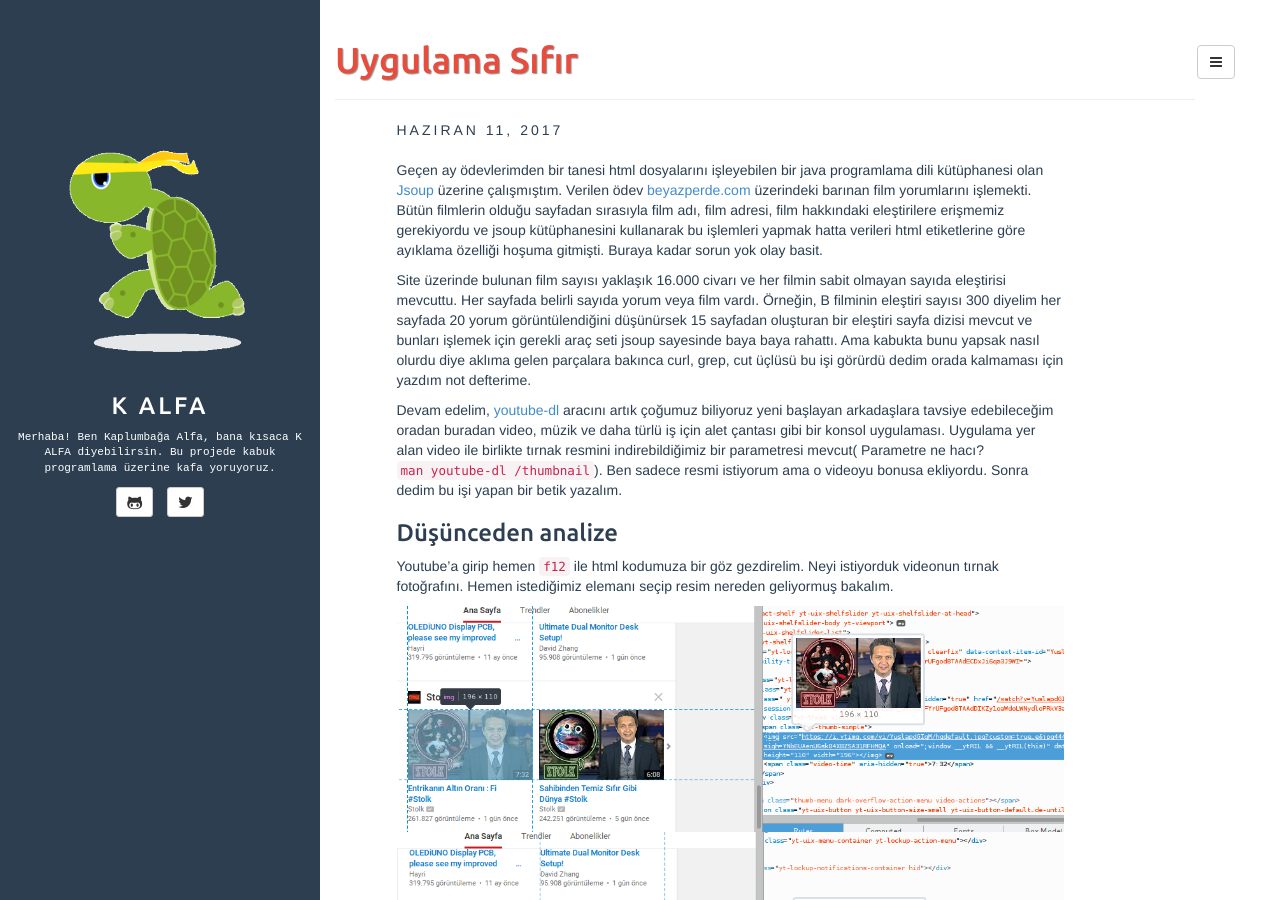
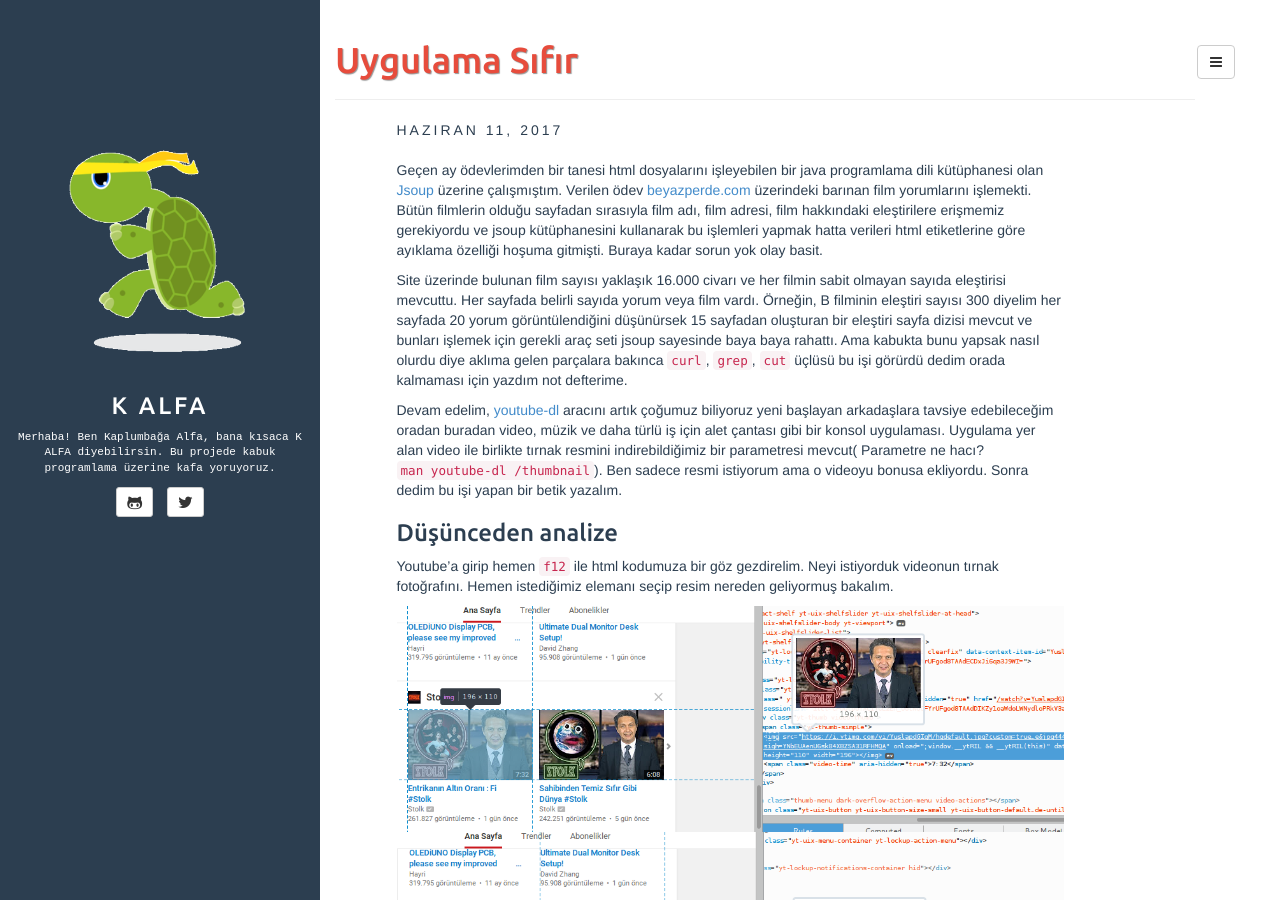
Before and after one commit to burakcl/kalfa, a Jekyll site: the page built from _posts/2017-06-11-yvt-uyg-sifir.md, in a window 1280 px wide and 900 px high. Built offline with Jekyll 4.4.1, drawn with Linux system fonts in a browser that asks for light colours.

Commit message:
duzeltme

```diff
--- a/_posts/2017-06-11-yvt-uyg-sifir.md
+++ b/_posts/2017-06-11-yvt-uyg-sifir.md
@@ -7,7 +7,7 @@
 ---
 Geçen ay ödevlerimden bir tanesi html dosyalarını işleyebilen bir java programlama dili kütüphanesi olan [Jsoup](https://jsoup.org/) üzerine çalışmıştım. Verilen ödev [beyazperde.com](http://www.beyazperde.com/) üzerindeki barınan film yorumlarını işlemekti. Bütün filmlerin olduğu sayfadan sırasıyla film adı, film adresi, film hakkındaki eleştirilere erişmemiz gerekiyordu ve jsoup kütüphanesini kullanarak bu işlemleri yapmak hatta verileri html etiketlerine göre ayıklama özelliği hoşuma gitmişti. Buraya kadar sorun yok olay basit.
 
-Site üzerinde bulunan film sayısı yaklaşık 16.000 civarı ve her filmin sabit olmayan sayıda eleştirisi mevcuttu. Her sayfada belirli sayıda yorum veya film vardı. Örneğin, B filminin eleştiri sayısı 300 diyelim her sayfada 20 yorum görüntülendiğini düşünürsek 15 sayfadan oluşturan bir eleştiri sayfa dizisi mevcut ve bunları işlemek için gerekli araç seti jsoup sayesinde baya baya rahattı. Ama kabukta bunu yapsak nasıl olurdu diye aklıma gelen parçalara bakınca curl, grep, cut üçlüsü bu işi görürdü dedim orada kalmaması için yazdım not defterime.
+Site üzerinde bulunan film sayısı yaklaşık 16.000 civarı ve her filmin sabit olmayan sayıda eleştirisi mevcuttu. Her sayfada belirli sayıda yorum veya film vardı. Örneğin, B filminin eleştiri sayısı 300 diyelim her sayfada 20 yorum görüntülendiğini düşünürsek 15 sayfadan oluşturan bir eleştiri sayfa dizisi mevcut ve bunları işlemek için gerekli araç seti jsoup sayesinde baya baya rahattı. Ama kabukta bunu yapsak nasıl olurdu diye aklıma gelen parçalara bakınca `curl`, `grep`, `cut` üçlüsü bu işi görürdü dedim orada kalmaması için yazdım not defterime.
 
 Devam edelim, [youtube-dl](http://rg3.github.io/youtube-dl/) aracını artık çoğumuz biliyoruz yeni başlayan arkadaşlara tavsiye edebileceğim oradan buradan video, müzik ve daha türlü iş için alet çantası gibi bir konsol uygulaması. Uygulama yer alan video ile birlikte tırnak resmini indirebildiğimiz bir parametresi mevcut( Parametre ne hacı? `man youtube-dl /thumbnail`). Ben sadece resmi istiyorum ama o videoyu bonusa ekliyordu. Sonra dedim bu işi yapan bir betik yazalım.
 
```
